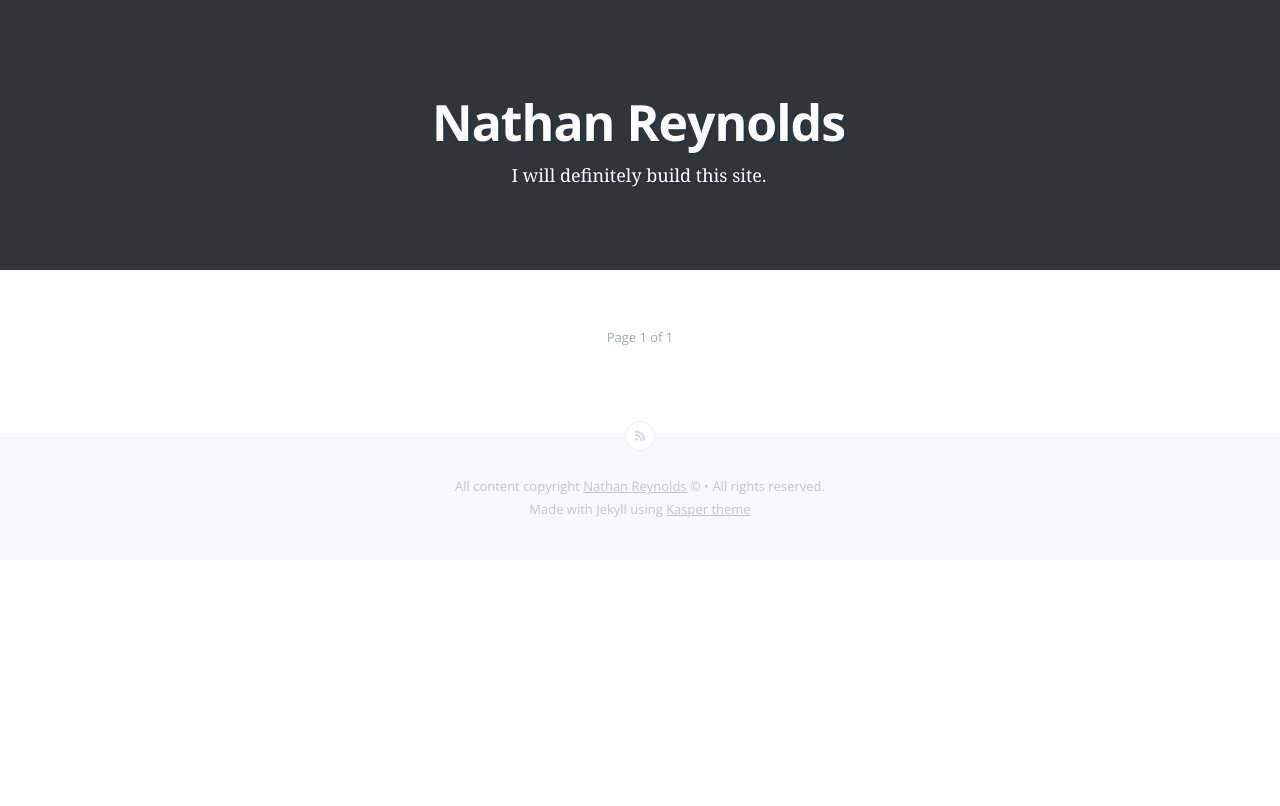
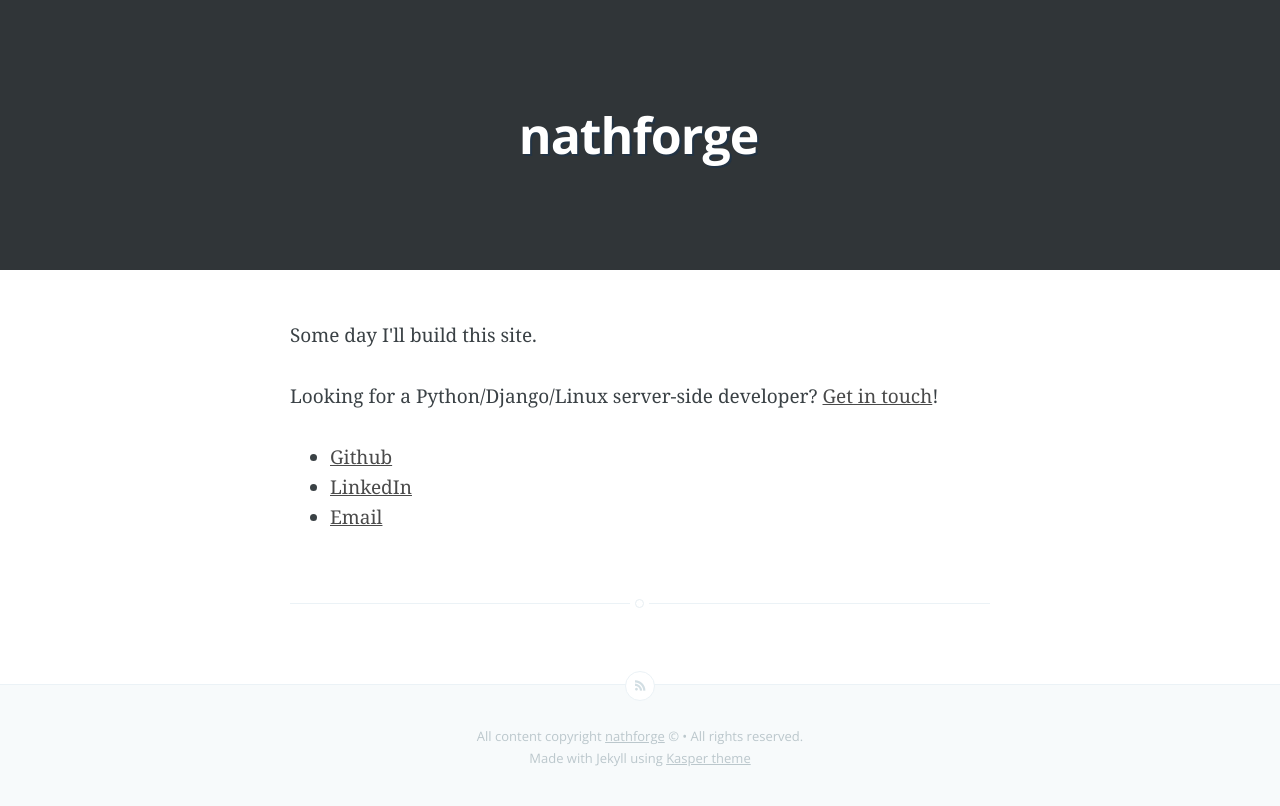
Before and after one commit to nathforge/nathforge.github.io, a Jekyll site: the page built from index.html, in a window 1280 px wide. Shown: the top 806 px of the page. Built offline with Jekyll 4.4.1, drawn with Linux system fonts in a browser that asks for light colours; Markdown is read by kramdown in place of the engine named in the settings; the list of posts is cut into pages by our own code.

Commit message:
Something of a homepage

```diff
--- a/_config.yml
+++ b/_config.yml
@@ -1,11 +1,11 @@
-name: Nathan Reynolds
-description: "I will definitely build this site"
+name: nathforge
+#description: ""
 
 markdown: redcarpet
-pygments: true
+highlighter: 'pygments'
 logo: false
 paginate: 15
 
-# Details for the RSS feed generator
-url:            'http://nreynolds.co.uk'
-author:         'Nathan Reynolds'
+# RSS feed
+url: 'http://nreynolds.co.uk'
+author: 'Nathan Reynolds'
--- a/index.html
+++ b/index.html
@@ -15,7 +15,7 @@ cover: false
             {% endif %}
             <h1 class="blog-title">{{ site.name }}</h1>
             <h2 class="blog-description">
-                {{ site.description }}.
+                {{ site.description }}
                 {% if page.about %} <a href='{{ site.baseurl }}{{ page.about }}'> About me </a> {% endif %}
             </h2>
         </div>
@@ -23,6 +23,22 @@ cover: false
 </header>
 
 <main class="content" role="main">
+    <article class="post">
+        <p>
+            Some day I'll build this site.
+        </p>
+        <p>
+            Looking for a Python/Django/Linux server-side developer?
+            <a href="mailto:email@nreynolds.co.uk">Get in touch</a>!
+        </p>
+        <ul>
+            <li><a href="https://github.com/nathforge">Github</a></li>
+            <li><a href="https://www.linkedin.com/profile/view?id=378757804">LinkedIn</a></li>
+            <li><a href="mailto:email@nreynolds.co.uk">Email</a></li>
+        </ul>
+    </article>
+
+    <!--
     {% for post in paginator.posts %}
         <article class="post">
             <header class="post-header">
@@ -51,4 +67,5 @@ cover: false
             <a class="older-posts" href="/page{{ paginator.next_page }}/" title="Next Page">Older Posts &raquo;</a>
         {% endif %}
     </nav>
+    -->
 </main>
```
Also changed, not shown: 1 other file.
